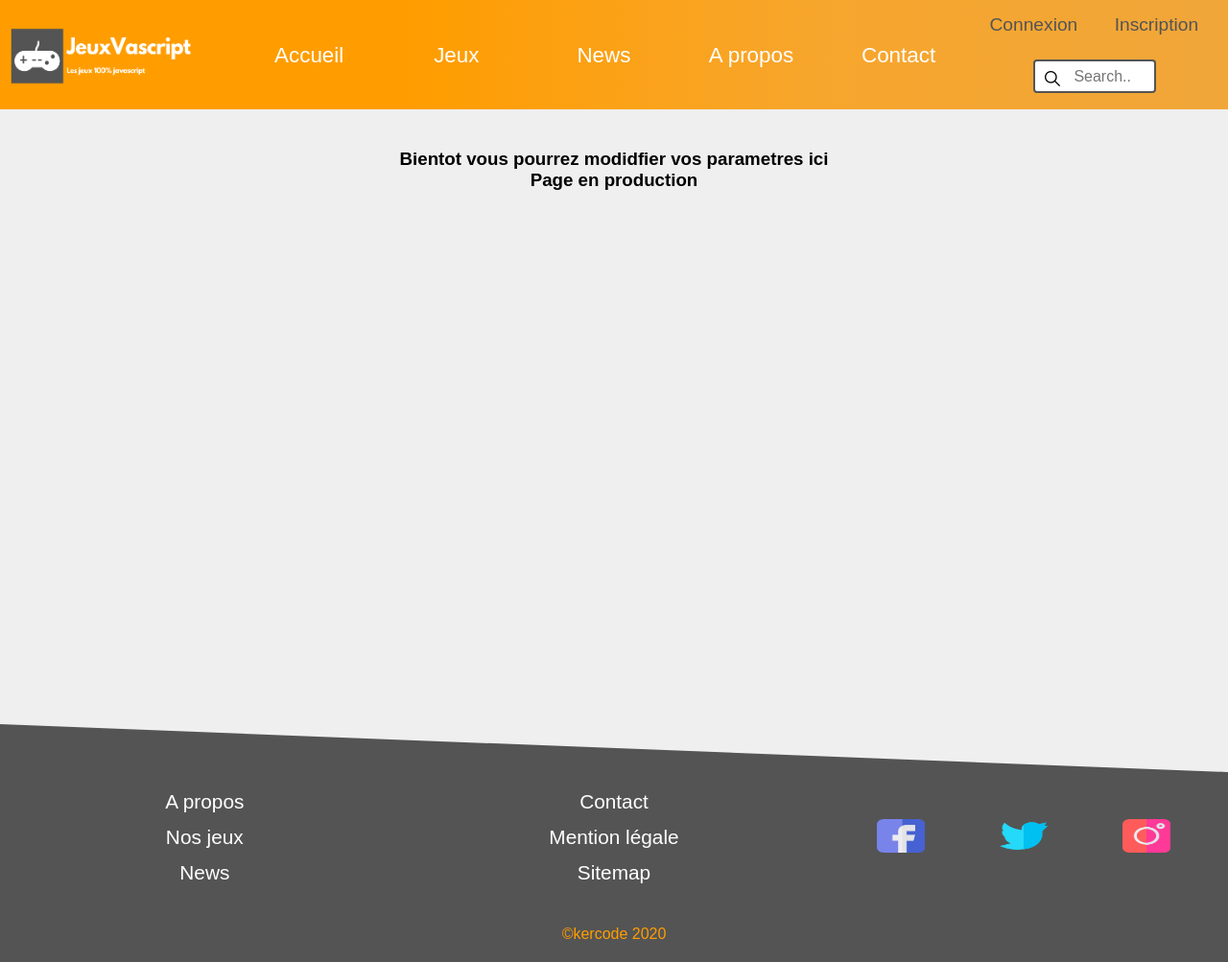
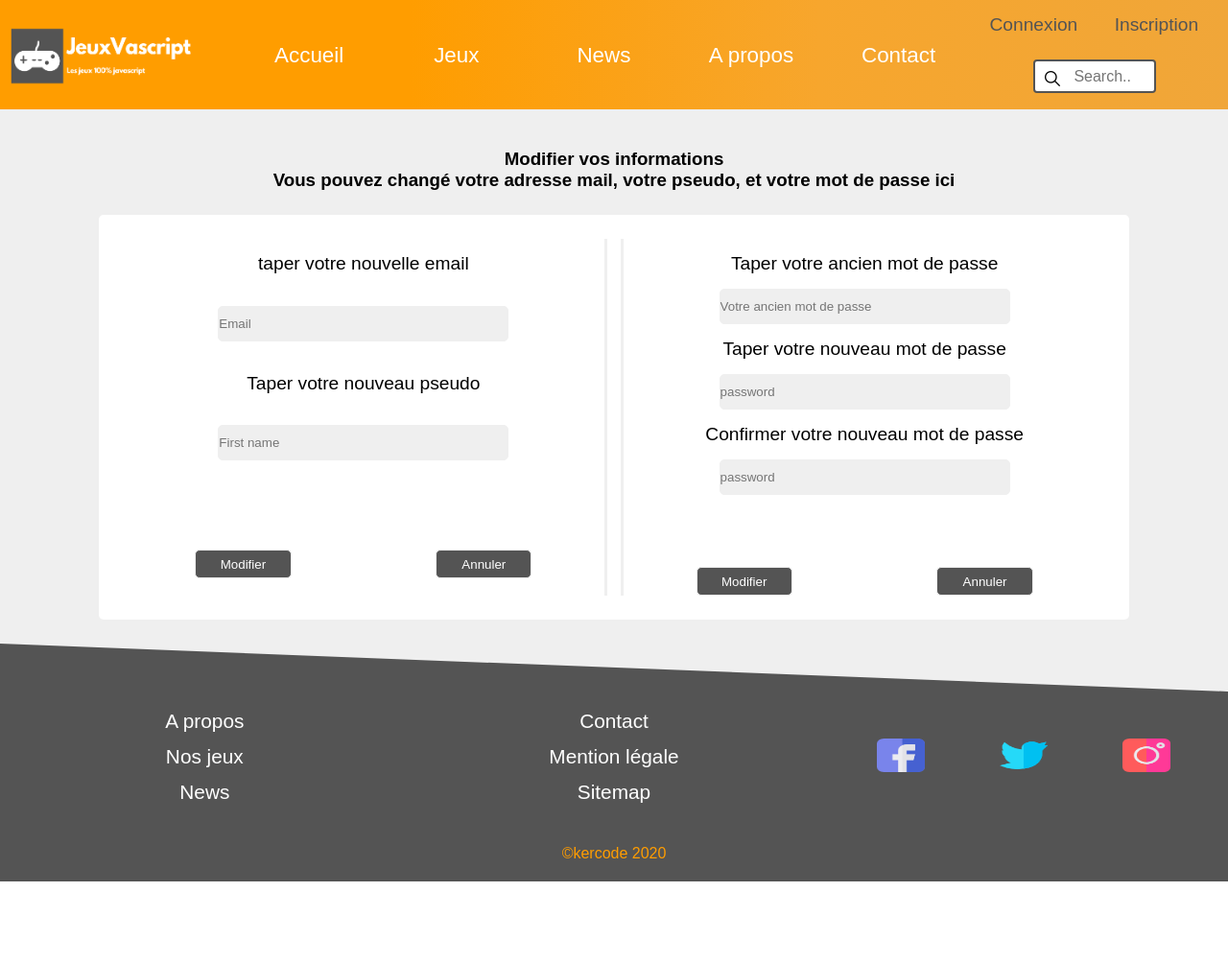
Before and after one commit to yohann-kevin/JeuxVascript, a PHP site: page /index.php?action=userSettings in a window 1280 px wide. Shown: the whole page at 96% size. After the commit the page ends 919 px from the top, so only its background shows below. Run offline with PHP 8.4, Linux system fonts and the light colour scheme; some libraries are stand-ins or nearby versions.

Commit message:
add design from page settings

```diff
--- a/app/controllers/ControllerFront.php
+++ b/app/controllers/ControllerFront.php
@@ -381,7 +381,7 @@ class ControllerFront {
         return $lastUsersCom;
     }
 
-    //
+    // permet a l'utilisteur de supprimer un commentaire qu'il a poster
     function deleteComment() {
         $comment = new \Project\models\FrontManager();
         $comment = $comment->deleteCom();
--- a/app/public/style/register.css
+++ b/app/public/style/register.css
@@ -82,8 +82,8 @@
 }
 
 #passwordRegister input {
+    width: 50%;
     height: 35px;
-    width: 50%;
     border: 1px solid #efefef;
     border-radius: 5px;
     -webkit-border-radius: 5px;
--- a/app/public/style/userSettings.css
+++ b/app/public/style/userSettings.css
@@ -1,6 +1,5 @@
 #userSettings {
     padding-top: 155px;
-    height: 600px;
     /* background-color: rgba(239, 239, 239, 0.7); */
     background-color: #efefef;
     display: flex;
@@ -15,3 +14,152 @@
 #userSettingsTitle {
     text-align: center;
 }
+
+#accountSettings {
+    width: 80%;
+    padding: 25px;
+    margin: 25px;
+    display: flex;
+    flex-wrap: wrap;
+    justify-content: space-between;
+    background-color: #ffffff;
+    border-radius: 5px;
+    -webkit-border-radius: 5px;
+    -moz-border-radius: 5px;
+    -ms-border-radius: 5px;
+    -o-border-radius: 5px;
+}
+
+#modifyInfo {
+    width: 49%;
+    display: flex;
+    flex-wrap: wrap;
+    justify-content: space-around;
+    border-right: 3px solid #efefef;
+}
+
+#modifyInfo label{
+    width: 80%;
+    font-size: 1.2rem;
+    text-align: center;
+    margin-top: 15px;
+    margin-bottom: 15px;
+}
+
+#modifyInfo input{
+    width: 60%;
+    height: 35px;
+    border: 1px solid #efefef;
+    background-color: #efefef;
+    border-radius: 5px;
+    -webkit-border-radius: 5px;
+    -moz-border-radius: 5px;
+    -ms-border-radius: 5px;
+    -o-border-radius: 5px;
+}
+
+#modifyInfo input:focus {
+    transform: scale(1.15);
+    -webkit-transform: scale(1.15);
+    -moz-transform: scale(1.15);
+    -ms-transform: scale(1.15);
+    -o-transform: scale(1.15);
+    transition: transform 250ms ease;
+    -webkit-transition: transform 250ms ease;
+    -moz-transition: transform 250ms ease;
+    -ms-transition: transform 250ms ease;
+    -o-transition: transform 250ms ease;
+}
+
+#modifyPassword {
+    width: 49%;
+    display: flex;
+    flex-wrap: wrap;
+    justify-content: space-around;
+    border-left: 3px solid #efefef;
+}
+
+#modifyPassword label{
+    width: 100%;
+    font-size: 1.2rem;
+    text-align: center;
+    margin-top: 15px;
+    margin-bottom: 15px;
+}
+
+#modifyPassword input {
+    width: 60%;
+    height: 35px;
+    border: 1px solid #efefef;
+    background-color: #efefef;
+    border-radius: 5px;
+    -webkit-border-radius: 5px;
+    -moz-border-radius: 5px;
+    -ms-border-radius: 5px;
+    -o-border-radius: 5px;
+}
+
+#modifyPassword input:focus {
+    transform: scale(1.15);
+    -webkit-transform: scale(1.15);
+    -moz-transform: scale(1.15);
+    -ms-transform: scale(1.15);
+    -o-transform: scale(1.15);
+    transition: transform 250ms ease;
+    -webkit-transition: transform 250ms ease;
+    -moz-transition: transform 250ms ease;
+    -ms-transition: transform 250ms ease;
+    -o-transition: transform 250ms ease;
+}
+
+
+
+
+
+
+
+
+
+
+
+
+.buttonSettings {
+    margin-top: 75px;
+    width: 100%;
+    display: flex;
+    justify-content: space-around;
+    flex-wrap: wrap;
+}
+
+.buttonSettings button {
+    width: 20%;
+    height: 30px;
+    border: 1px solid #efefef;
+    border-radius: 5px;
+    -webkit-border-radius: 5px;
+    -moz-border-radius: 5px;
+    -ms-border-radius: 5px;
+    -o-border-radius: 5px;
+    background-color: #545454;
+    color: white;
+}
+
+.buttonSettings button:hover {
+    cursor: pointer;
+    color: #ff9d00;
+    transform: scale(1.15);
+    -webkit-transform: scale(1.15);
+    -moz-transform: scale(1.15);
+    -ms-transform: scale(1.15);
+    -o-transform: scale(1.15);
+    transition: color 250ms ease;
+    -webkit-transition: color 250ms ease;
+    -moz-transition: color 250ms ease;
+    -ms-transition: color 250ms ease;
+    -o-transition: color 250ms ease;
+    transition: transform 250ms ease;
+    -webkit-transition: transform 250ms ease;
+    -moz-transition: transform 250ms ease;
+    -ms-transition: transform 250ms ease;
+    -o-transition: transform 250ms ease;
+}
--- a/app/views/front/userSettings.php
+++ b/app/views/front/userSettings.php
@@ -9,9 +9,37 @@ $description = "Modifier vos paramètres et personnaliser votre éxperience Jeux
     <main id="userSettings">
         <section id="pageUserSettings">
             <header id="userSettingsTitle">
-                <h3>Bientot vous pourrez modidfier vos parametres ici</h3>
-                <h3>Page en production</h3>
+                <h3>Modifier vos informations</h3>
+                <h3>Vous pouvez changé votre adresse mail, votre pseudo, et votre mot de passe ici</h3>
             </header>
+        </section>
+        <section id="accountSettings">
+
+            <form id="modifyInfo">
+                <label from="changeEmail">taper votre nouvelle email</label>
+                <input id="changeEmail" name="changeEmail" type="email" placeholder="Email" values="">
+                <label from="newPseudo">Taper votre nouveau pseudo</label>
+                <input id="newPseudo" name="newPseudo" type="text" placeholder="First name" values="">
+                <div class="buttonSettings">
+                    <button type="submit">Modifier</button>
+                    <button type="reset">Annuler</button>
+                </div>
+            </form>
+
+            <form id="modifyPassword">
+                <label from="oldPassword">Taper votre ancien mot de passe</label>
+                <input id="oldPassword" name="oldPassword" type="password" placeholder="Votre ancien mot de passe">
+                <label from="newPassword">Taper votre nouveau mot de passe</label>
+                <input id="newPassword" name="newPassword" type="password" placeholder="password">
+                <label from="verifyNewPassword">Confirmer votre nouveau mot de passe</label>
+                <input id="verifyNewPassword" name="verifyNewPassword" type="password" placeholder="password">
+                <div class="buttonSettings">
+                    <button type="submit">Modifier</button>
+                    <button type="reset">Annuler</button>
+                </div>
+            </form>
+
+
         </section>
     </main>
 
```
